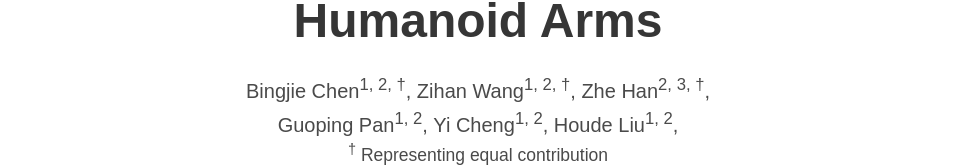
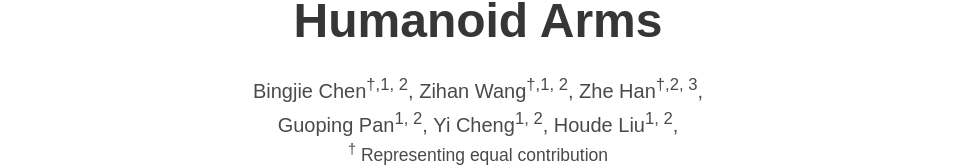
Before and after one commit to HL-IK/HL-IK.github.io, a plain HTML site: page index.html in a window 1280 px wide. Shown: the part 162-329 px from the top of the page, without its empty margins (162-1120 px from the left). Drawn offline with nearby package versions, Linux system fonts and the light colour scheme; some icons are missing; a web font is replaced by a local one.

Commit message:
update index

```diff
--- a/index.html
+++ b/index.html
@@ -48,9 +48,9 @@
               Kinematics in Humanoid Arms</h1>
             <div class="is-size-5 publication-authors">
               <div class="is-size-5 publication-authors">
-                <span class="author-block">Bingjie Chen<sup>1, 2, †</sup>,</span>
-                <span class="author-block">Zihan Wang<sup>1, 2, †</sup>,</span>
-                <span class="author-block">Zhe Han<sup>2, 3, †</sup>,</span><br>
+                <span class="author-block">Bingjie Chen<sup>†,1, 2</sup>,</span>
+                <span class="author-block">Zihan Wang<sup>†,1, 2</sup>,</span>
+                <span class="author-block">Zhe Han<sup>†,2, 3</sup>,</span><br>
                 <span class="author-block">Guoping Pan<sup>1, 2</sup>,</span>
                 <span class="author-block">Yi Cheng<sup>1, 2</sup>,</span>
                 <span class="author-block">Houde Liu<sup>1, 2</sup>,</span><br>
```
